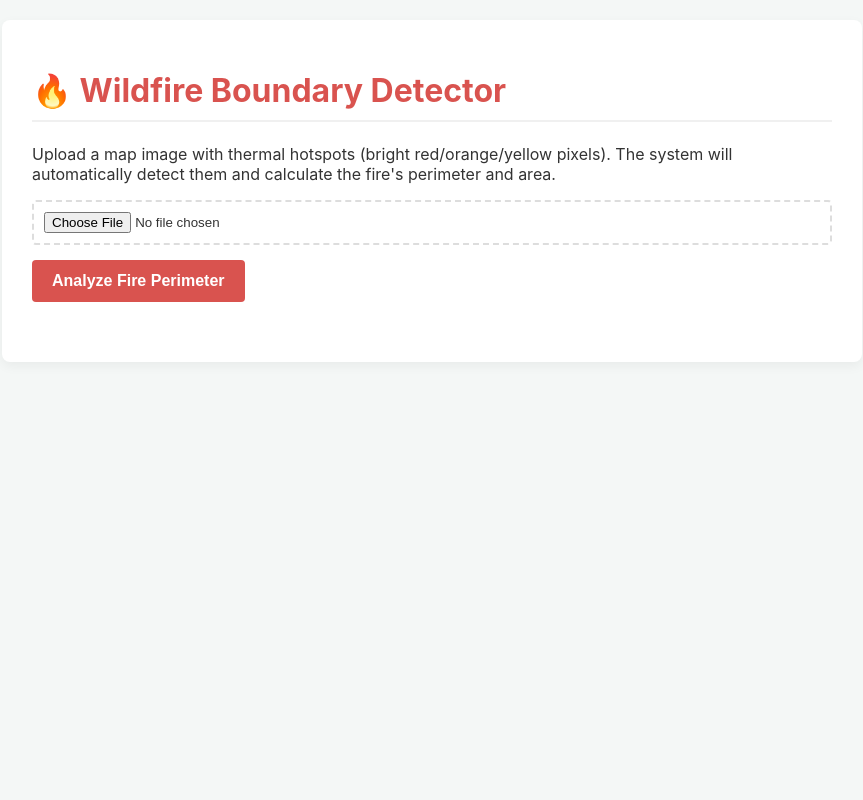
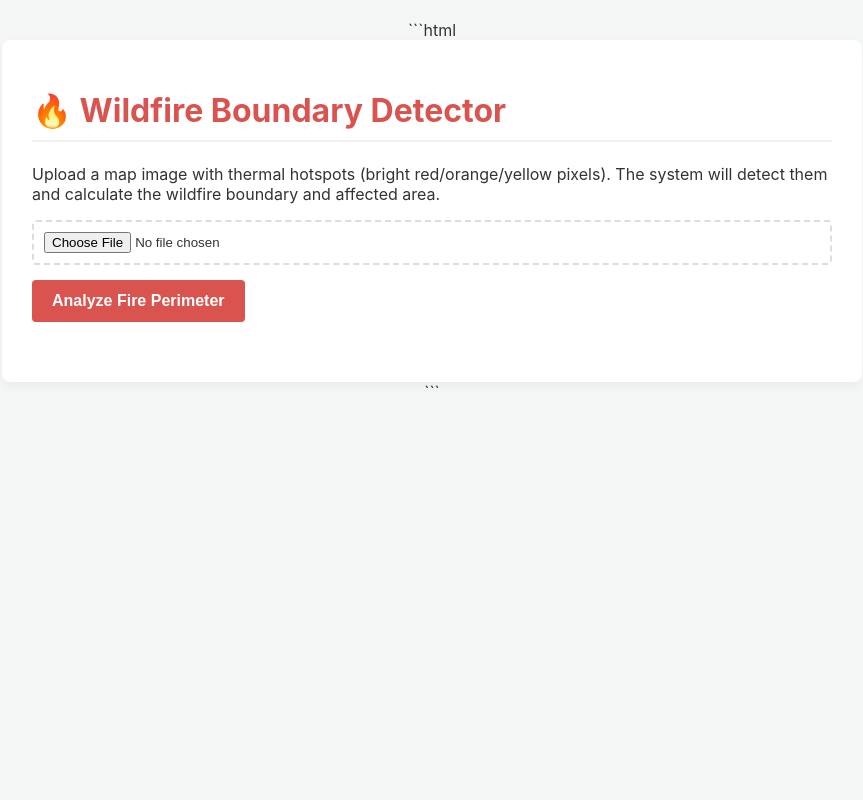
Before and after one commit to pratyush-barik/Wildfire-Boundary-Detection, a Python web app: template templates/index.html in a window 1280 px wide. Shown: the whole page, without its empty margins (208-1071 px from the left). Run offline with Jinja, Linux system fonts and the light colour scheme; the template is opened without the code that fills it, so the values that code supplies are empty.

Commit message:
Update index.html

````diff
--- a/templates/index.html
+++ b/templates/index.html
@@ -1,9 +1,11 @@
+```html
 <!DOCTYPE html>
 <html lang="en">
 <head>
 <meta charset="UTF-8">
 <meta name="viewport" content="width=device-width, initial-scale=1.0">
 <title>Wildfire Boundary Detector</title>
+
 <style>
 body {
     font-family: -apple-system, BlinkMacSystemFont, "Segoe UI", Roboto, sans-serif;
@@ -15,6 +17,7 @@
     flex-direction: column;
     align-items: center;
 }
+
 .container {
     width: 90%;
     max-width: 800px;
@@ -23,14 +26,17 @@
     box-shadow: 0 4px 12px rgba(0,0,0,0.05);
     padding: 30px;
 }
+
 h1 {
     color: #d9534f;
     border-bottom: 2px solid #f0f0f0;
     padding-bottom: 10px;
 }
+
 form {
     margin-bottom: 30px;
 }
+
 input[type="file"] {
     padding: 10px;
     border: 2px dashed #ddd;
@@ -38,6 +44,7 @@
     width: 100%;
     box-sizing: border-box;
 }
+
 input[type="submit"] {
     background-color: #d9534f;
     color: white;
@@ -49,29 +56,36 @@
     font-weight: bold;
     margin-top: 15px;
 }
+
 input[type="submit"]:hover {
     background-color: #c9302c;
 }
+
 .results {
     border-top: 2px solid #f0f0f0;
     padding-top: 20px;
 }
+
 h2 {
     color: #333;
 }
+
 .metrics {
     background: #f9f9f9;
     padding: 15px;
     border-radius: 4px;
     border: 1px solid #eee;
 }
+
 .metrics p {
     margin: 5px 0;
     font-size: 1.1em;
 }
+
 .metrics strong {
     color: #d9534f;
 }
+
 .error {
     color: red;
     font-weight: bold;
@@ -79,6 +93,7 @@
     padding: 10px;
     border-radius: 4px;
 }
+
 img {
     max-width: 100%;
     height: auto;
@@ -88,31 +103,58 @@
 }
 </style>
 </head>
+
 <body>
+
 <div class="container">
+
 <h1>🔥 Wildfire Boundary Detector</h1>
-        <p>Upload a map image with thermal hotspots (bright red/orange/yellow pixels). The system will automatically detect them and calculate the fire's perimeter and area.</p>
 
-        <form method="post" enctype="multipart/form-data">
-            <input type="file" name="file" accept="image/png, image/jpeg, image/jpg">
+<p>
+Upload a map image with thermal hotspots (bright red/orange/yellow pixels).
+The system will detect them and calculate the wildfire boundary and affected area.
+</p>
+
+<form action="/" method="post" enctype="multipart/form-data">
+
+<input
+type="file"
+name="file"
+accept="image/png, image/jpeg, image/jpg"
+required
+>
+
 <br>
+
 <input type="submit" value="Analyze Fire Perimeter">
+
 </form>
 
 {% if error %}
-            <div class="error">{{ error }}</div>
+<div class="error">
+{{ error }}
+</div>
 {% endif %}
 
 {% if plot_url %}
+
 <div class="results">
+
 <h2>Analysis Results</h2>
+
 <div class="metrics">
 <p>Detected Hotspots: <strong>{{ hotspot_count }}</strong></p>
 <p>Estimated Area: <strong>{{ area }} square units</strong></p>
 </div>
-                <img src="{{ plot_url }}?v={{ range(1, 1000) | random }}" alt="Wildfire Boundary Plot">
+
+<img src="{{ plot_url }}?t={{ hotspot_count }}" alt="Wildfire Boundary Plot">
+
 </div>
+
 {% endif %}
+
 </div>
+
 </body>
 </html>
+```
````
Lines whose indentation alone changed are shown as unchanged.
